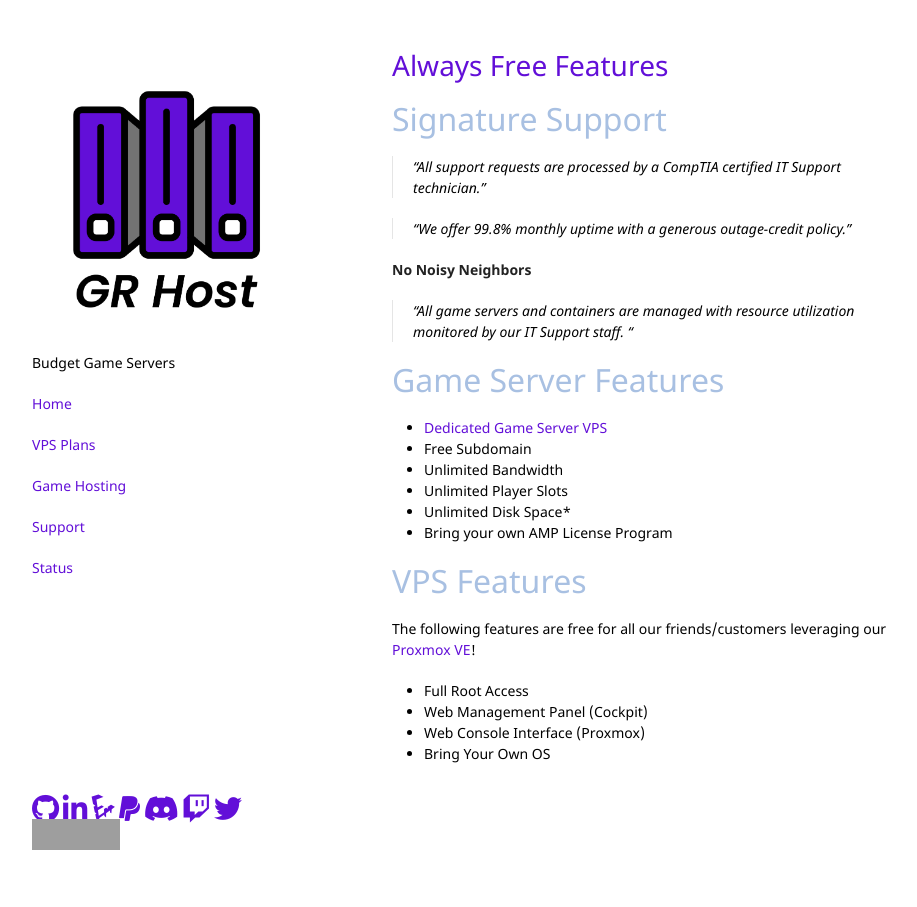
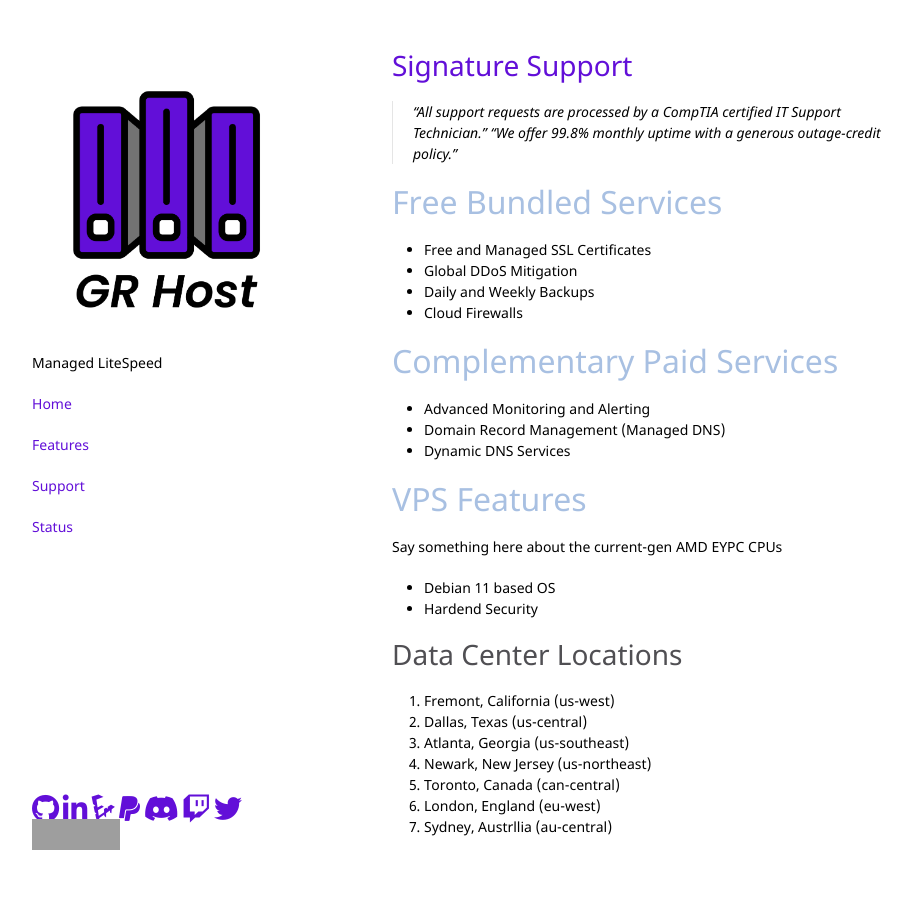
Before and after one commit to GoobyFRS/grhost-web, a Jekyll site: the page built from pages/features.md, in a window 1280 px wide. Shown: the whole page, without its empty margins (178-1095 px from the left). Built offline with Jekyll 4.4.1, drawn with Linux system fonts in a browser that asks for light colours; nearby versions of some CDN libraries; our own code applies the rules of GitHub Pages for plain Markdown files; grey boxes are pictures that could not be loaded.

Commit message:
refocus - clean up 1
repo clean up
+
wordpress hosting refocus

```diff
--- a/_config.yml
+++ b/_config.yml
@@ -1,8 +1,8 @@
 lang: en
-title: GR Hosting
+title: GR Host
 theme: jekyll-theme-minimal
-tagline: Gamer's Cloud Services
-description: "Budget Game Servers"
+tagline: Managed Hosting
+description: "Managed LiteSpeed"
 author: Matt Faulkner
 #baseurl: "https://gr-host-pages.pages.dev/"
 url: "https://www.grhost.net"
--- a/_layouts/default.html
+++ b/_layouts/default.html
@@ -23,8 +23,7 @@
 
         <p>{{ site.description | default: site.github.project_tagline }}</p>
         <a href="/index">Home</a></p>
-        <a href="/pages/services/vps-plans">VPS Plans</a></p>
-        <a href="/pages/services/game_servers/">Game Hosting</a></p>
+        <a href="/pages/features/">Features</a></p>
         <a href="/pages/support/">Support</a></p>
         <a href="https://grhosted.statuspage.io/">Status</a></p>
       </header>
--- a/pages/features.md
+++ b/pages/features.md
@@ -1,26 +1,37 @@
 ---
 layout: default
 ---
-# Always Free Features
-## Signature Support
-> "All support requests are processed by a CompTIA certified IT Support technician."
+# Signature Support
 
+> "All support requests are processed by a CompTIA certified IT Support Technician."
 > "We offer 99.8% monthly uptime with a generous outage-credit policy."
 
-**No Noisy Neighbors**
-> "All game servers and containers are managed with resource utilization monitored by our IT Support staff. "
+## Free Bundled Services
 
-## Game Server Features
-- [Dedicated Game Server VPS](https://www.turnkeylinux.org/gameserver)
-- Free Subdomain
-- Unlimited Bandwidth
-- Unlimited Player Slots
-- Unlimited Disk Space*
-- Bring your own AMP License Program
+- Free and Managed SSL Certificates
+- Global DDoS Mitigation
+- Daily and Weekly Backups
+- Cloud Firewalls
+
+## Complementary Paid Services
+
+- Advanced Monitoring and Alerting
+- Domain Record Management (Managed DNS)
+- Dynamic DNS Services
 
 ## VPS Features
-The following features are free for all our friends/customers leveraging our [Proxmox VE](https://www.proxmox.com/en/)!
-- Full Root Access
-- Web Management Panel (Cockpit)
-- Web Console Interface (Proxmox)
-- Bring Your Own OS
+
+Say something here about the current-gen AMD EYPC CPUs
+
+- Debian 11 based OS
+- Hardend Security
+
+### Data Center Locations
+
+1. Fremont, California (us-west)
+2. Dallas, Texas (us-central)
+3. Atlanta, Georgia (us-southeast)
+4. Newark, New Jersey (us-northeast)
+5. Toronto, Canada (can-central)
+6. London, England (eu-west)
+7. Sydney, Austrllia (au-central)
```
Also changed, not shown: _archive/game_servers.md (renamed from pages/services/game_servers.md, +12 -4 lines), _archive/vps-plans.md (added, +47 -0 lines), index.md (+6 -23 lines), pages/services/vps-plans.md (deleted, +0 -39 lines), pages/support.md (+7 -7 lines), _archive/games/minecraft-plans.md (renamed from pages/games/minecraft-plans.md), _archive/games/rust-plans.md (renamed from pages/games/rust-plans.md), _archive/games/terraria-plans.md (renamed from pages/games/terraria-plans.md), _archive/games/valheim-plans.md (renamed from pages/games/valheim-plans.md).
